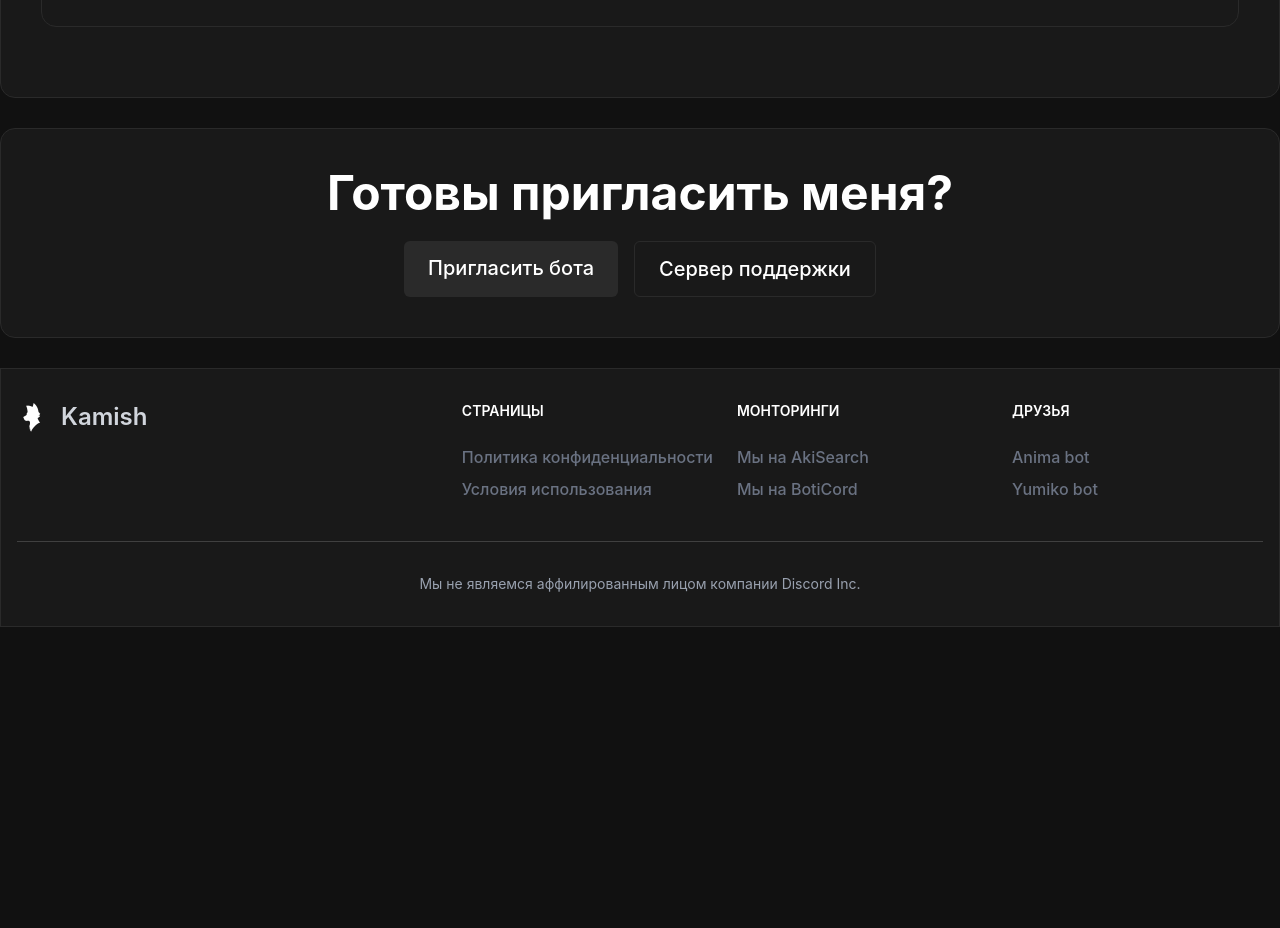
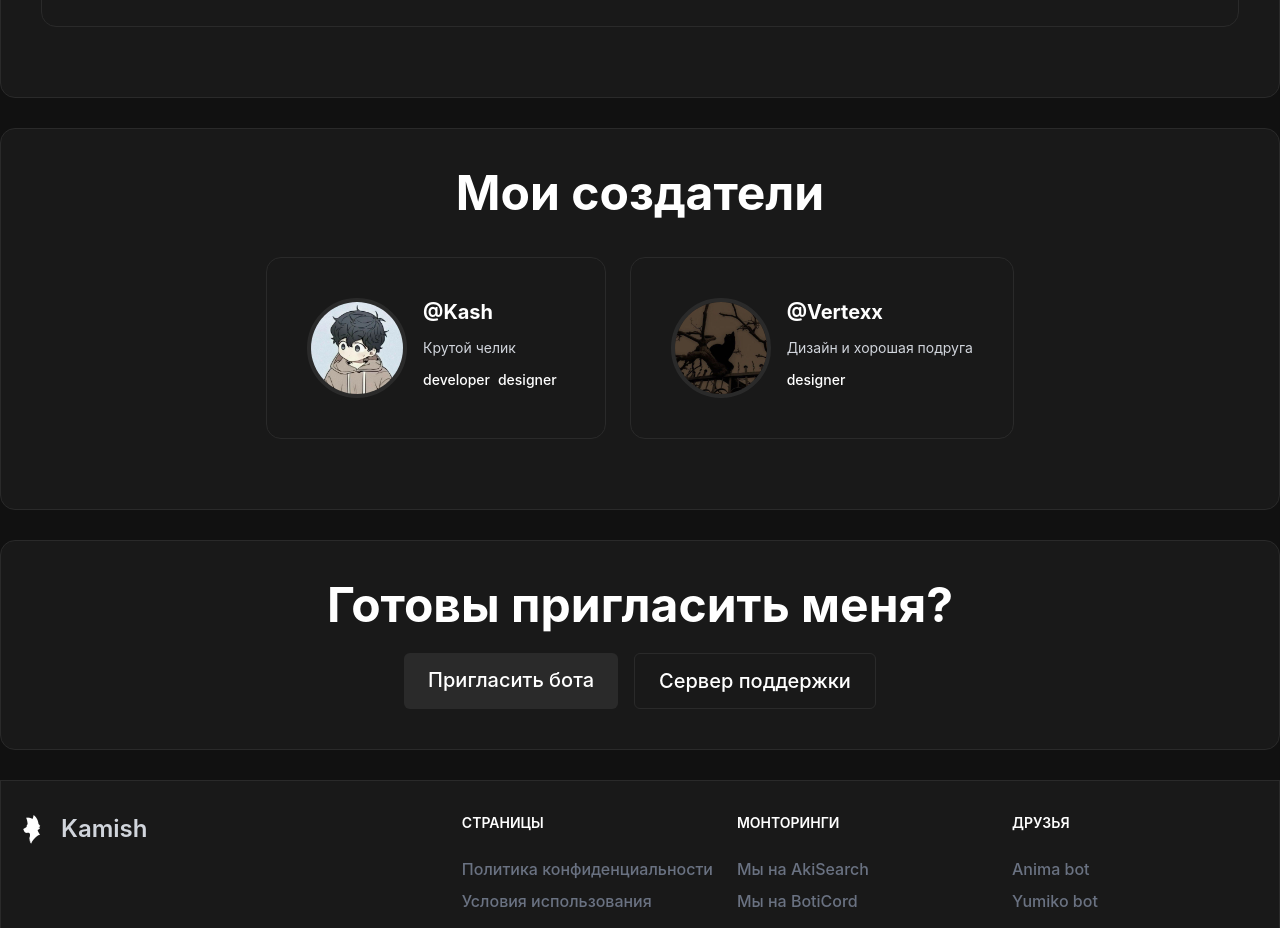
Before and after one commit to kamish522/kamish-page, a React (Vite) app: page / in a window 1280 px wide. Shown: the part 1620-2548 px from the top of the page. Before the commit the page ends 2247 px from the top, so only its background shows below. Built offline with nearby package versions, Linux system fonts and the light colour scheme.

Commit message:
Add Kamish Team

```diff
--- a/src/page/index/index.jsx
+++ b/src/page/index/index.jsx
@@ -1,12 +1,14 @@
 import About from "./about.jsx";
 import Game from "./info.jsx";
 import Invite from "./invite.jsx";
+import Team from "./team.jsx";
 
 const Index = () => {
     return (
         <>
             <About/>
             <Game/>
+            <Team/>
             <Invite/>
         </>
     )
--- /dev/null
+++ b/src/page/index/team.jsx
@@ -0,0 +1,47 @@
+function Info() {
+    const data = [
+        {
+            name: "Kash",
+            image: "own/kash.jpg",
+            description: "Крутой челик",
+            url: "https://github.com/kamish522",
+            tag: ["developer", "designer"]
+        },{
+            name: "Vertexx",
+            image: "own/vertexx.jpg",
+            description: "Дизайн и хорошая подруга",
+            tag: ["designer"]
+        }
+    ]
+
+    return (
+        <main>
+            <div className="flex flex-col items-center justify-center container mx-auto info">
+                <h1 className="text-4xl md:text-5xl font-bold text-center w-full pb-10">Мои создатели</h1>
+
+                <div className="flex justify-center gap-6">{
+                    data.map((person) => (
+                        <div class="flex justify-center">
+                            <ul class="flex flex-wrap justify-center">
+                                <li><a href={person.url} target="_blank" class="info gap-4">
+                                    <img class="rounded-full h-25 w-25 border-4 border-[#2a2a2a]" src={person.image}/>
+
+                                    <div class="flex flex-col gap-3">
+                                        <h4 class="font-bold text-xl">@{person.name}</h4>
+                                        <p class="text-gray-300 text-sm">{person.description}</p>
+
+                                        <div className="flex">{
+                                            person.tag.map((tag) => (<button className="mr-2 text-sm font-medium tag">{tag}</button>))
+                                        }</div>
+                                    </div>
+                                </a></li>
+                            </ul>
+                        </div>
+                    ))
+                }</div>
+            </div>
+        </main>
+    );
+}
+
+export default Info;
```
Also changed, not shown: public/own/kash.jpg (added), public/own/vertexx.jpg (added).
